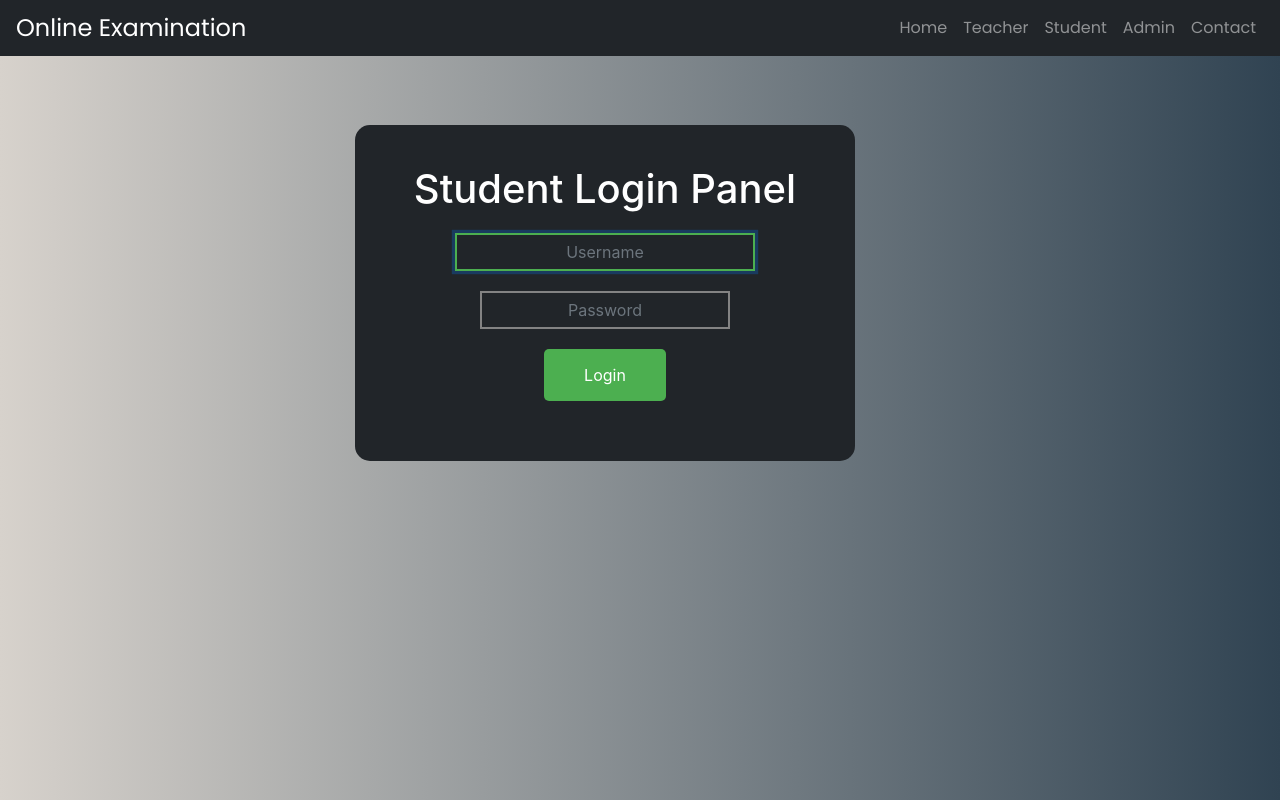
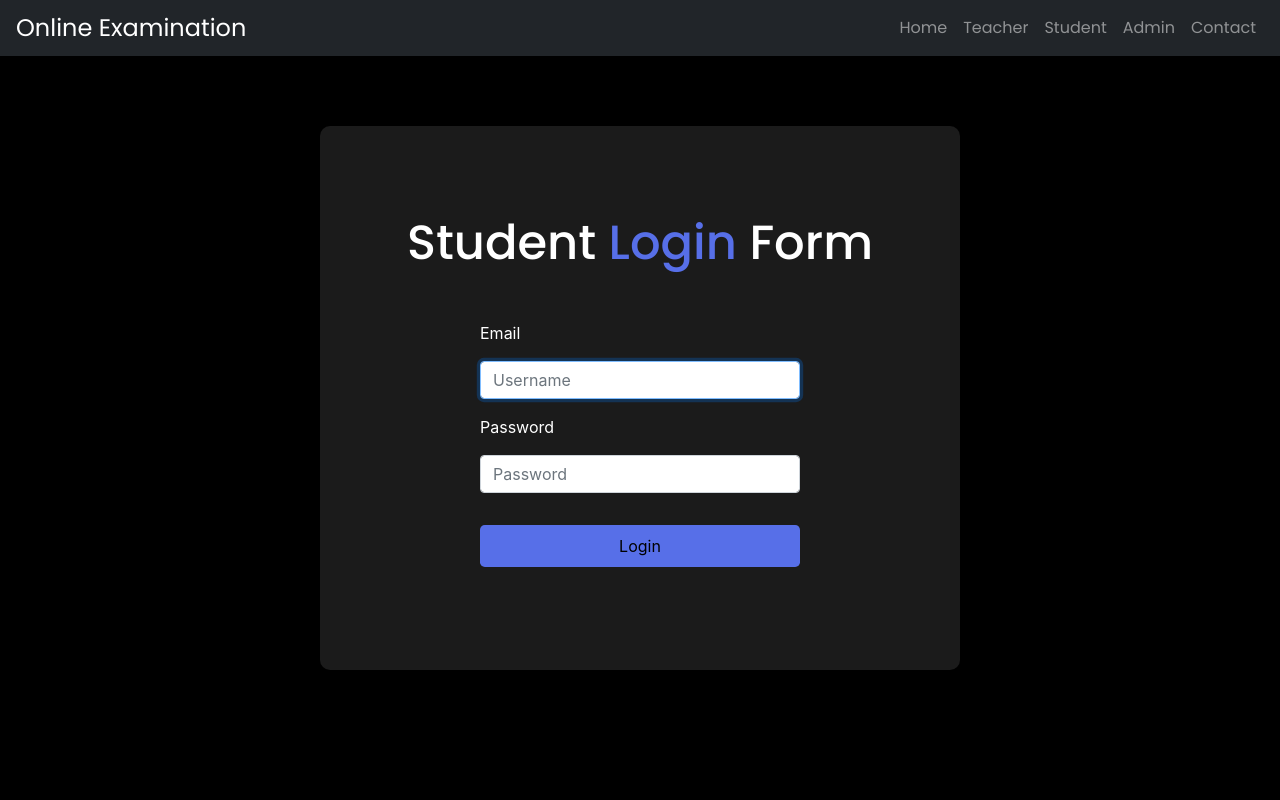
Before and after one commit to riyaz7122001/online-assessment, a Django app: page /student/studentlogin in a window 1280 px wide. Run offline with Django 3.2, Linux system fonts and the light colour scheme; some libraries are stand-ins or nearby versions.

Commit message:
designed student login form

```diff
--- a/templates/student/studentlogin.html
+++ b/templates/student/studentlogin.html
@@ -2,33 +2,36 @@
 {% load widget_tweaks %}
 <html lang="en" dir="ltr">
   <head>
+    <link rel="preconnect" href="https://fonts.googleapis.com" />
+    <link rel="preconnect" href="https://fonts.gstatic.com" crossorigin />
+    <link
+      href="https://fonts.googleapis.com/css2?family=Poppins:wght@400;500&display=swap"
+      rel="stylesheet"
+    />
     <meta charset="utf-8">
     <title></title>
     <style media="screen">
       body {
     margin: 0;
     padding: 0;
-    font-family: sans-serif;
-    background: #304352;  /* fallback for old browsers */
-    background: -webkit-linear-gradient(to right, #d7d2cc, #304352);  /* Chrome 10-25, Safari 5.1-6 */
-    background: linear-gradient(to right, #d7d2cc, #304352); /* W3C, IE 10+/ Edge, Firefox 16+, Chrome 26+, Opera 12+, Safari 7+ */
-
+    font-family: "Poppins",sans-serif;
+    background-color: white;
 }
 
-.box {
+/* .box {
     width: 500px;
     padding: 40px;
     position: absolute;
-    top: 50%;
+    top: 60%;
     left: 50%;
-    background: #212529;
+    background: rgb(27, 27, 27);
     border-radius: 15px;
     text-align: center;
     transition: 0.25s;
     margin-top: 100px
-}
+} */
 
-.box input[type="text"],
+/* .box input[type="text"],
 .box input[type="password"] {
     border: 0;
     background: none;
@@ -68,34 +71,111 @@
     border-radius: 5px;
     transition: 0.25s;
     cursor: pointer
+      width: 100%;
+  padding: 8px 12px;
+  margin: 12px 0;
 }
 
 .box input[type="submit"]:hover {
-    background: #347736;
+         border-color: rgb(255, 255, 255);
+    background-color: transparent;
+    color: rgb(255, 255, 255);
+    text-decoration: none;
+    font-weight: bolder;
+} */
+
+.body-style{
+    background-color: black;
+}
+
+ .btn-first {
+      text-align: center;
+      padding: 0.35rem;
+    border-style: solid;
+    border-width: 1px;
+    border-color: transparent;
+    border-radius: 0.3rem;
+    background-color: rgb(87, 111, 232);
+    transition-property: color, rgb(87, 111, 232);
+    transition-duration: 250ms, 250ms;
+    transition-timing-function: ease, cubic-bezier(0.645, 0.045, 0.355, 1);
+    color: rgb(0, 0, 0);
+    font-size: 1rem;
+    }
+    .btn-first:hover{
+      border-color: rgb(255, 255, 255);
+    background-color: transparent;
+    color: rgb(255, 255, 255);
+    text-decoration: none;
+    }
+
+.auth-wrapper {
+  height: 100%;
+  width: 100%;
+  display: flex;
+  justify-content: center;
+  align-items: center;
+  margin-top: 8%;
+
+}
+
+.auth-div {
+  background-color: rgb(27, 27, 27);
+  text-align: center;
+  padding: 3rem 5rem;
+  border-radius: 10px;
+  width: 40rem;
+  height: 34rem;
+  display: flex;
+  flex-direction: column;
+  justify-content: center;
+  align-items: center;
+  position: relative;
+  box-shadow: 0 10px 15px -3px rgb(0 0 0 / 0.1), 0 4px 6px -4px rgb(0 0 0 / 0.1);
+}
+.auth-div > h1 {
+  margin: 0 0 50px 0;
+  font-size: 3rem;
+}
+input[type="text"],input[type="password"] {
+  width: 100%;
+  padding: 8px 12px;
+  margin: 1rem 0;
+}
+
+input[type="text"]:hover,input[type="password"]:hover{
+    width:
+}
+input[type="submit"] {
+  width: 100%;
+  padding: 8px 12px;
+  margin: 1rem 0;
+}
+
+form{
+    width: 20rem;
 }
 
 
     </style>
   </head>
-  <body>
+  <body class="body-style">
     {% include "exam/navbar.html" %}
-    <div class="container">
-    <div class="row">
-        <div class="col-md-6">
-            <div class="card">
+    <div class="auth-wrapper">
+        <div class="auth-div">
+            <h1 style="font-family: Poppins,sans-serif; color: white;">Student <span style="color:rgb(87, 111, 232) ; margin-top: 2rem;" >Login</span> Form</h1>
                 <form class="box" method="post">
                     {% csrf_token %}
-                    <h1>Student Login Panel</h1>
 
-                     {% render_field form.username class="form-control" autocomplete="off" placeholder="Username" %}
-                     {% render_field form.password class="form-control" autocomplete="off" placeholder="Password" %}
+                    <label for="email" class="form-label" style="color: white; text-align: left; width: 20rem; margin-bottom: 0;">Email</label>
+                     {% render_field form.username class="form-control" autoCapitalize="off" autocomplete="off" placeholder="Username" %}
+                    <label for="password" class="form-label" style="color: white; text-align: left; width: 20rem; margin-bottom: 0;">Password</label>
+                     {% render_field form.password class="form-control" autoCapitalize="off" autocomplete="off" placeholder="Password" %}
+                     <input class="btn-first" type="submit" name="" value="Login">
+                </form>
 
-                     <input type="submit" name="" value="Login">
-
-                </form>
-            </div>
         </div>
     </div>
-</div>
+
   </body>
 </html>
```
Also changed, not shown: 01 PROJECT INFO.txt (deleted, +0 -15 lines), file.txt (+11 -0 lines), templates/01 PROJECT INFO.txt (deleted, +0 -15 lines), README.md, db.sqlite3.
